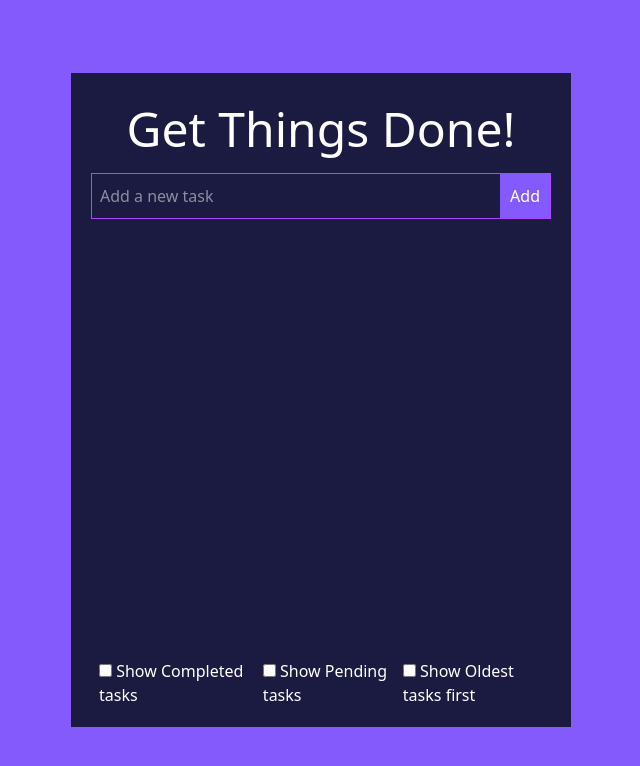
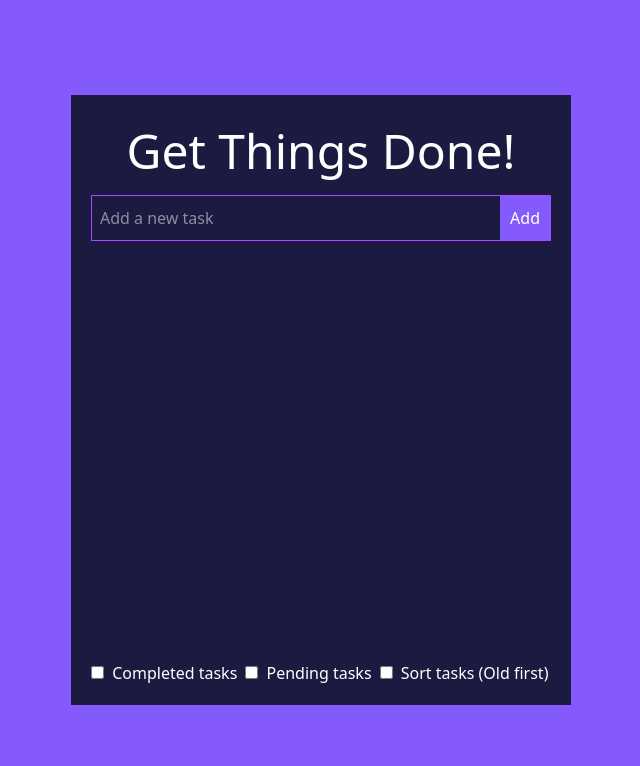
Before and after one commit to Dhruvi2416/React-to-do, a React (Vite) app: page / in a window 1280 px wide. Shown: the top 766 px of the page, without its empty margins (319-959 px from the left). Built offline with nearby package versions, Linux system fonts and the light colour scheme.

Commit message:
todos sort and filter

```diff
--- /dev/null
+++ b/src/components/TodoFilter.jsx
@@ -0,0 +1,47 @@
+import React from "react";
+
+const TodoFilter = ({ onFilterChange, filterType, onSortByOldest, sort }) => {
+  return (
+    <div className="flex gap-2">
+      <div>
+        <input
+          checked={filterType === "completed"}
+          id="completedTasks"
+          type="checkbox"
+          className="mr-1"
+          onChange={() =>
+            onFilterChange((prev) =>
+              prev !== "completed" ? "completed" : "all"
+            )
+          }
+        />
+        <label htmlFor="completedTasks"> Completed tasks </label>
+      </div>
+      <div>
+        <input
+          checked={filterType === "pending"}
+          id="pendingTasks"
+          type="checkbox"
+          className="mr-1"
+          onChange={() =>
+            onFilterChange((prev) => (prev !== "pending" ? "pending" : "all"))
+          }
+        />
+        <label htmlFor="pendingTasks"> Pending tasks </label>
+      </div>
+
+      <div>
+        <input
+          checked={sort}
+          id="sort"
+          type="checkbox"
+          className="mr-1"
+          onChange={() => onSortByOldest((prev) => !prev)}
+        />
+        <label htmlFor="sort"> Sort tasks (Old first) </label>
+      </div>
+    </div>
+  );
+};
+
+export default TodoFilter;
--- a/src/components/TodoWrapper.jsx
+++ b/src/components/TodoWrapper.jsx
@@ -3,34 +3,32 @@ import { v4 as uuidv4 } from "uuid";
 import TodoForm from "./TodoForm";
 import Todo from "./Todo";
 import EditTodoForm from "./EditTodoForm";
+import TodoFilter from "./TodoFilter";
 
 const TodoWrapper = () => {
   const [todos, setTodos] = useState(() => {
     return JSON.parse(localStorage.getItem("todosStored")) || [];
   });
+  const [filterType, setFilterType] = useState("all");
+  const [sortByOldest, setSortByOldest] = useState(false);
 
-  const [filterType, setFilterType] = useState("all");
-  const [showOldestTodosFirst, setShowOldestTodosFirst] = useState(false);
-
-  // Filter and sort todos
+  //sortedAndFilteredTodos
   const sortedAndFilteredTodos = useMemo(() => {
-    const filtered = (() => {
+    const filteredTodos = (() => {
       switch (filterType) {
         case "completed":
           return todos.filter((todo) => todo.completed);
-        case "incomplete":
+        case "pending":
           return todos.filter((todo) => !todo.completed);
         default:
           return todos;
       }
     })();
-
-    return [...filtered].sort((a, b) =>
-      showOldestTodosFirst
-        ? a.createdAt - b.createdAt
-        : b.createdAt - a.createdAt
-    );
-  }, [todos, filterType, showOldestTodosFirst]);
+    const sortedTodos = sortByOldest
+      ? filteredTodos.sort((a, b) => a.createdAt - b.createdAt)
+      : filteredTodos.sort((a, b) => b.createdAt - a.createdAt);
+    return sortedTodos;
+  }, [todos, filterType, sortByOldest]);
 
   // Add new todo
   const addTodos = (todo) => {
@@ -107,49 +105,12 @@ const TodoWrapper = () => {
           )
         )}
       </div>
-
-      <div className="flex justify-center align-items-center mt-5">
-        {/* Show Completed Tasks */}
-        <div className="mx-2">
-          <input
-            type="checkbox"
-            id="completed"
-            checked={filterType === "completed"}
-            onChange={() =>
-              setFilterType((prev) =>
-                prev === "completed" ? "all" : "completed"
-              )
-            }
-          />
-          <label htmlFor="completed"> Show Completed tasks</label>
-        </div>
-
-        {/* Show Pending Tasks */}
-        <div className="mx-2">
-          <input
-            type="checkbox"
-            id="pending"
-            checked={filterType === "incomplete"}
-            onChange={() =>
-              setFilterType((prev) =>
-                prev === "incomplete" ? "all" : "incomplete"
-              )
-            }
-          />
-          <label htmlFor="pending"> Show Pending tasks</label>
-        </div>
-
-        {/* Sort By Oldest */}
-        <div>
-          <input
-            type="checkbox"
-            id="sortByOldest"
-            checked={showOldestTodosFirst}
-            onChange={() => setShowOldestTodosFirst((prev) => !prev)}
-          />
-          <label htmlFor="sortByOldest"> Show Oldest tasks first</label>
-        </div>
-      </div>
+      <TodoFilter
+        onFilterChange={setFilterType}
+        filterType={filterType}
+        onSortByOldest={setSortByOldest}
+        sort={sortByOldest}
+      />
     </div>
   );
 };
```
